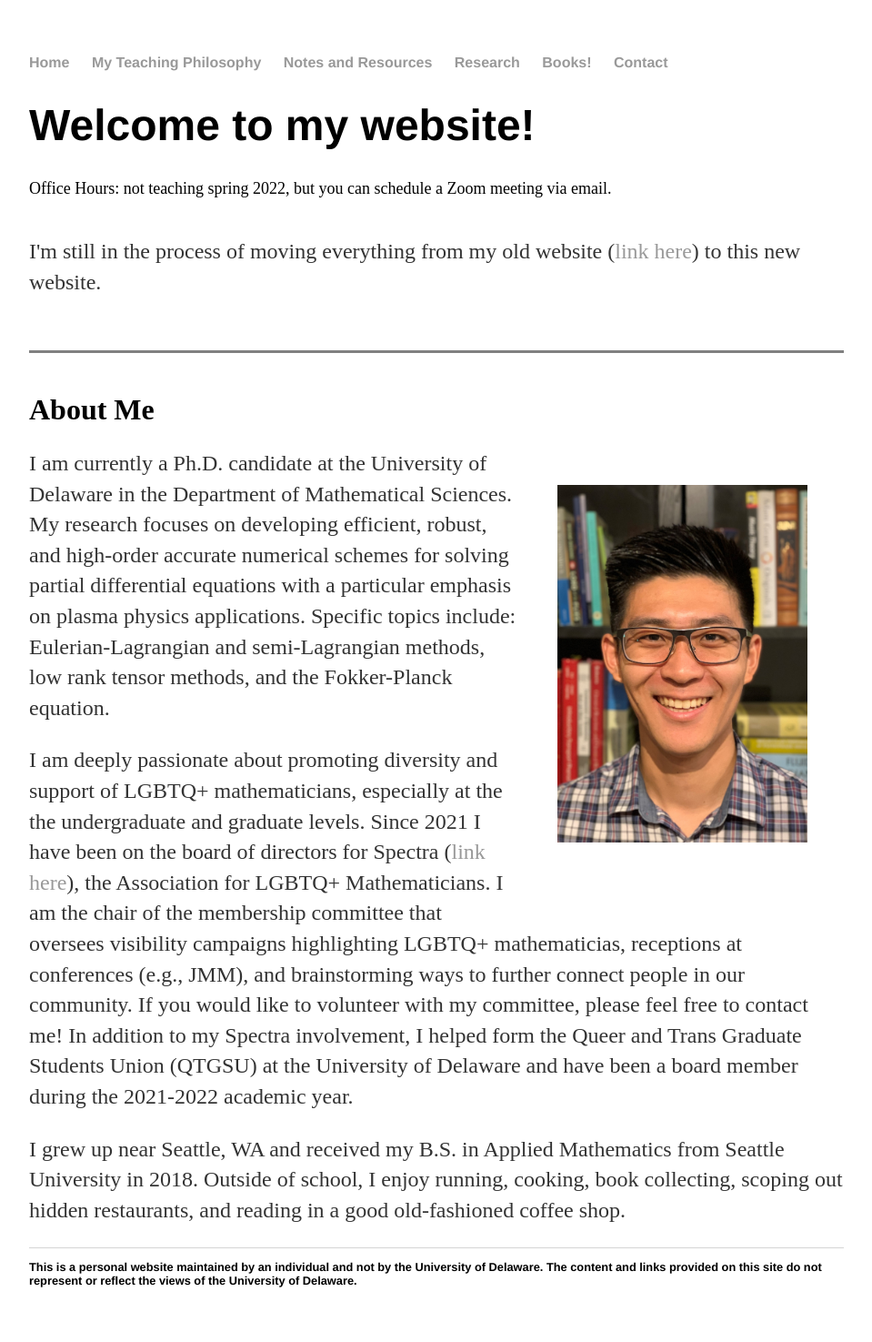
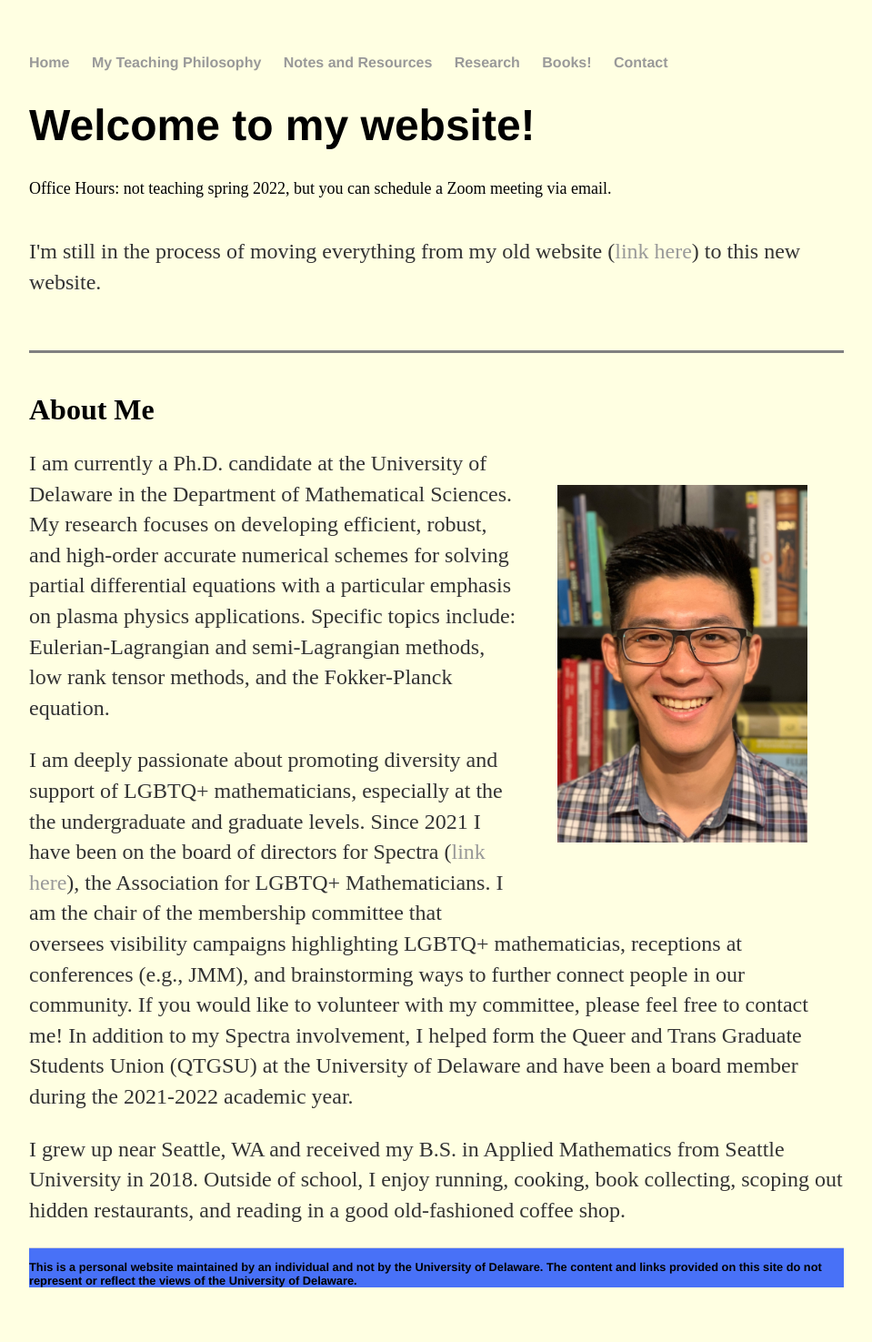
Before and after one commit to jhknakao/jhknakao.github.io, a Jekyll site: the page built from index.html, in a window 1280 px wide. Shown: the whole page at 91% size, without its empty margins (160-1119 px from the left). Built offline with Jekyll 4.4.1, drawn with Linux system fonts in a browser that asks for light colours.

Commit message:
Update main.css

```diff
--- a/css/main.css
+++ b/css/main.css
@@ -1,6 +1,7 @@
 body {
     margin: 60px auto;
     width: 70%;
+    background-color: rgba(255,255,159,0.3);
 }
 nav ul, footer ul {
     font-family:'Helvetica', 'Arial', 'Sans-Serif';
@@ -31,6 +32,7 @@ p {
 footer {
     border-top: 1px solid #d5d5d5;
     font-size: .8em;
+    background-color: rgba(72,113,247,1);
 }
 
 ul.posts {
```
